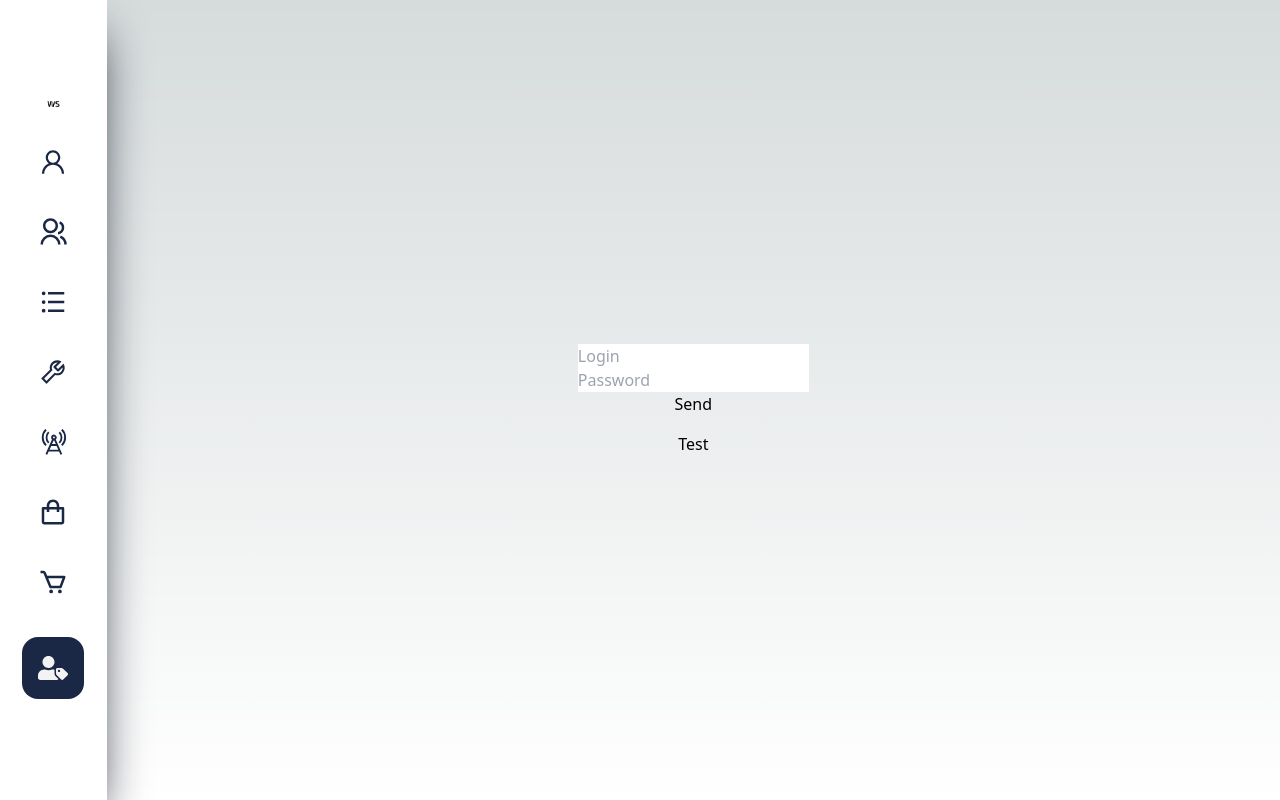
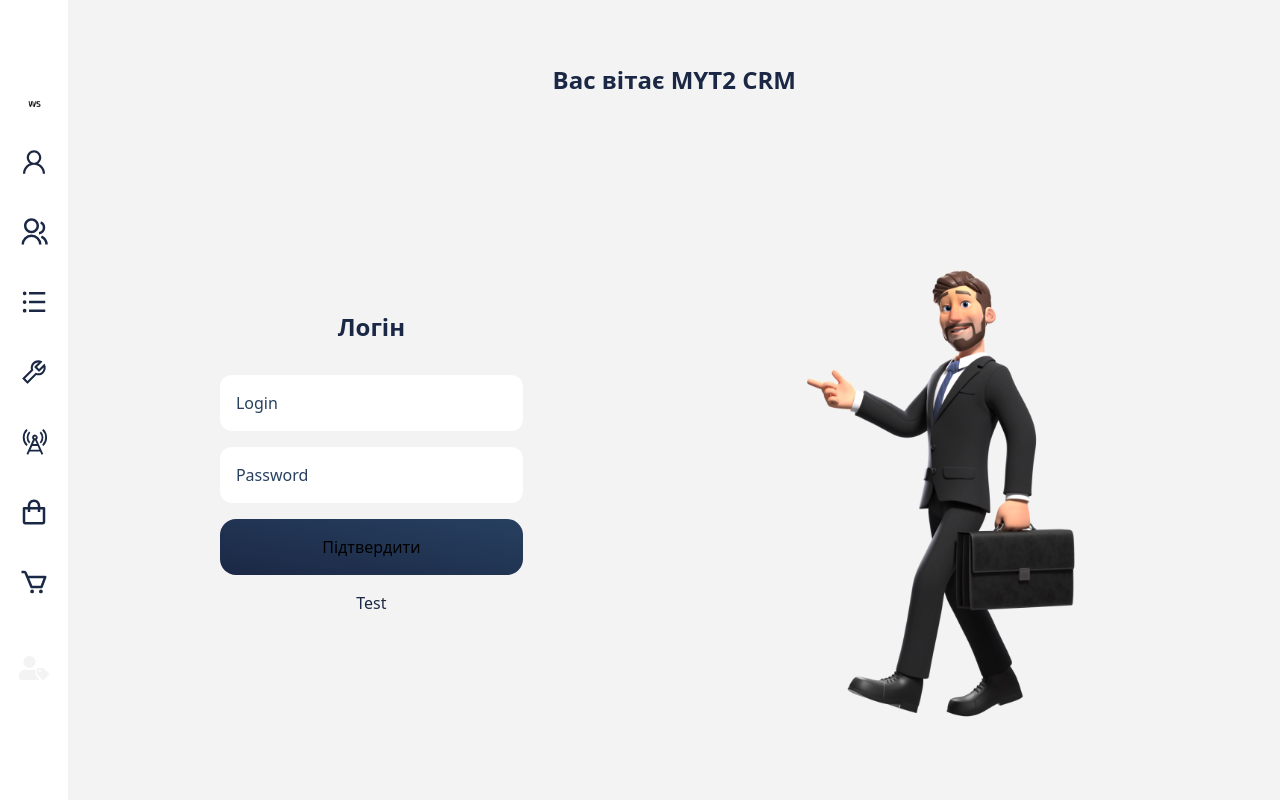
Before and after one commit to markulT/dvbt-crm, a Next.js app: page /auth/login in a window 1280 px wide. Built offline with nearby package versions, Linux system fonts and the light colour scheme; no server answers.

Commit message:
rest of main pages done, but should be fixed

```diff
--- a/src/components/categories/CategoryElement.tsx
+++ b/src/components/categories/CategoryElement.tsx
@@ -16,12 +16,16 @@
         await dispatch(deleteCategoryThunk({id:id}))
         dispatch(getAllCategories())
     }
-
     return (
-        <div className={"flex items-center"}>
-            <span>{name}</span>
-            <BiTrash className={"ml-4 text-2xl text-red-700 cursor-pointer"} onClick={deleteCategory} />
-            <BiPen className={"ml-4 text-2xl text-yellow-400 cursor-pointer"} />
+        <div className={"relative text-blue-5 drop-shadow-3xl shadow-blue-5 grid grid-cols-2 grid-rows-1 items-center bg-white mt-4 p-4 rounded-2xl"}>
+            <div>
+                <p className={'text-blue-4 text-sm'}>Назва</p>
+                <span className={"cursor-pointer text-xl font-medium text-blue-5"}>{name}</span>
+            </div>
+            <div className={'flex justify-end'}>
+                <BiTrash className={"ml-4 text-2xl text-red-700 cursor-pointer"} onClick={deleteCategory} />
+                <BiPen className={"ml-4 text-2xl text-yellow-400 cursor-pointer"} />
+            </div>
         </div>
     )
 }
--- a/src/pages/auth/login.tsx
+++ b/src/pages/auth/login.tsx
@@ -4,6 +4,7 @@
 import {useDispatch} from "react-redux";
 import {AppDispatch} from "@/store";
 import {fetchProducts} from "@/store/reducers/ActionCreators";
+import Image from "next/image";
 
 
 export default function Login() {
@@ -11,6 +12,7 @@
     const [email, setEmail] = useState<string>('')
     const [password, setPassword] = useState<string>('')
     const dispatch = useAppDispatch()
+
     // const dispatch = useDispatch<any>()
 
     function sendLogin() {
@@ -19,22 +21,57 @@
         }
 
         // dispatch(fetchProducts())
-        dispatch(login({email:email, password:password}))
+        dispatch(login({email: email, password: password}))
     }
+
     function testRefresh() {
         dispatch(refresh({}))
     }
 
     return (
-        <div className={"flex-1 min-h-screen min-w-screen"}>
-            <div className={"flex-col min-h-full flex-1 flex items-center justify-center"}>
+        <div className={"flex flex-col h-screen bg-white-bg min-w-screen"}>
+            <div className={'flex w-full py-16 justify-center'}>
+                <h1 className={"text-blue-5 font-semibold text-2xl"}>Вас вітає <a className={"text-blue-5 font-bold text-2xl"}>MYT2</a> CRM</h1>
+            </div>
+            <div className={"flex-row flex items-center justify-between"}>
+                <div className={"flex flex-col w-1/2 justify-center items-center"}>
+                    <p className={"text-blue-5 mb-8 text-center font-semibold text-2xl"}>Логін</p>
+                    <input
+                        className="p-4 w-1/2 py-4 font-medium rounded-xl text-blue-5 placeholder-blue-4 focus:outline-0"
+                        type="text" value={email} onChange={(e) => {
+                        setEmail(e.target.value)
+                    }}
+                        placeholder={"Login"}
+                    />
+                    <input
+                        className="mt-4 p-4 w-1/2 py-4 font-medium rounded-xl text-blue-5 placeholder-blue-4 focus:outline-0"
+                        type="password" value={password} onChange={(e) => {
+                        setPassword(e.target.value)
+                    }} placeholder={"Password"}
+                    />
+                    <button onClick={sendLogin}
+                            className="mt-4 bg-gradient-to-tr from-blue-5 to-blue-4 rounded-2xl p-4 w-1/2 ">Підтвердити
+                    </button>
+                    {/*<input placeholder={"Login"} className={"grow-0 text-green-950"} type="text" value={email} onChange={(e)=>{setEmail(e.target.value)}}/>*/}
 
-                <input placeholder={"Login"} className={"grow-0 text-green-950"} type="text" value={email} onChange={(e)=>{setEmail(e.target.value)}}/>
+                    {/*<input placeholder={"Password"} className={"inline-block text-green-950"} type="text" value={password} onChange={(e)=>{setPassword(e.target.value)}}/>*/}
 
-                <input placeholder={"Password"} className={"inline-block text-green-950"} type="text" value={password} onChange={(e)=>{setPassword(e.target.value)}}/>
+                    {/*<button onClick={sendLogin}>Send</button>*/}
+                    <button className={"mt-4 text-blue-5"} onClick={testRefresh}>Test</button>
+                </div>
+                <div className={'flex w-1/2 h-1/2'}>
+                    <div className="flex flex-col justify-center">
+                        <div className="relative">
+                            <img
 
-                <button onClick={sendLogin}>Send</button>
-                <button className={"mt-4"} onClick={testRefresh}>Test</button>
+                                draggable={false}
+                                className="rounded-xl"
+                                src="/pers.png"
+                                alt="logo"
+                            />
+                        </div>
+                    </div>
+                </div>
             </div>
         </div>
     )
--- a/src/pages/category/index.tsx
+++ b/src/pages/category/index.tsx
@@ -8,6 +8,7 @@
 import {FaPlus} from "react-icons/fa";
 import CreateCategoryPopup from "@/components/categories/CreateCategoryPopup";
 import CategoryElement from "@/components/categories/CategoryElement";
+import TowerElement from "@/components/towers/TowerElement";
 
 
 const CategoryPage: FC = () => {
@@ -34,37 +35,43 @@
         setName('')
     }
     return (
-        <div className={'flex-1 min-h-screen min-w-screen p-4'}>
-            <div className={"bg-gray-800 w-full p-3 rounded-3xl"}>
+        <div className={"flex flex-row bg-white-bg min-h-screen w-screen p-4"}>
+            <div className={"flex flex-col w-full"}>
+                {categories?.map(category=><CategoryElement key={category.id} name={category.name} id={category.id} />)}
+            </div>
 
-                <div className={`flex w-full items-center ${searchFocused ? "outline-amber-50" : "outline-amber-200"}`}>
-                    <input className={"p-2 bg-transparent rounded-3xl focus:outline-0"} value={search}
+
+            <div className={`flex flex-col w-1/3 items-start p-4 ${searchFocused ? "outline-amber-50" : "outline-amber-200"}`}>
+                <div className={`flex w-full bg-white p-2 rounded-2xl items-center justify-between`}>
+                    <input className={"p-2 w-full bg-transparent text-blue-5 font-medium placeholder-blue-4 focus:outline-0"} value={search}
                            onChange={(e) => {
                                setSearch(e.target.value.toString())
-                           }} type="text" placeholder={"Search..."} onFocus={() => setSearchFocused(true)}/>
-                    <BiSearch className={"text-3xl"}/>
-                    <button className={"justify-self-end rounded-[50%] bg-gradient-to-r from-red-500 via-yellow-500 to-green-500 p-4"} onClick={()=>{setCreate(true)}}>
-                        <FaPlus className={"text-l"} />
-                    </button>
-                    {/*<CreateCategoryPopup className={"absolute"} visible={create}  />*/}
-                    <div className={`h-screen w-screen flex items-center justify-center absolute top-0 left-0 z-10 backdrop-blur-lg ${create ? "visible" : "hidden"}`} onClick={(e) => {
-                        // console.log(e.target.closest('div.absolute') == e.target)
-                        // setCreate(false)
-                        if (e.target.closest('div.absolute') == e.target) setCreate(false)
-                    }}>
-                        <div className={"flex flex-col items-center px-4 py-8 bg-green-600 rounded-3xl z-30"}>
-                            <input className={"p-2 color-red-500 bg-gray-800"} type="text" onChange={(e)=>{setName(e.target.value)}} value={name} placeholder={"Назва категорії.."}/>
-                            <button onClick={submitCreate} className={"bg-orange-950 rounded-3xl mt-4 p-4"}>Створити</button>
-                        </div>
-                    </div>
-
-                </div>
-                    {categories?.map(category=><CategoryElement key={category.id} name={category.name} id={category.id} />)}
-                <div>
-
+                           }} type="text" placeholder={"Пошук..."} onFocus={() => setSearchFocused(true)}/>
+                    <BiSearch className={"text-2xl text-blue-5 m-2 hover:scale-110 hover:text-blue-6 transition-all duration-500"}/>
+                    {/*<button className={"justify-self-end rounded-[50%] bg-gradient-to-r from-red-500 via-yellow-500 to-green-500 p-4"} onClick={()=>{setCreate(true)}}>*/}
+                    {/*    <FaPlus className={"text-l"} />*/}
+                    {/*</button>*/}
                 </div>
 
 
+                {/*<CreateCategoryPopup className={"absolute"} visible={create}  />*/}
+                <div className={`w-full mb-8 h-full items-center justify-center  ${!create ? "visible" : "hidden"}`} onClick={(e) => {
+                    // console.log(e.target.closest('div.absolute') == e.target)
+                    // setCreate(false)
+                    if (e.target.closest('div.absolute') == e.target) setCreate(false)
+                }}>
+                    <div className={"h-full bg-white rounded-3xl"}>
+                        <div className="flex flex-col  mt-4  p-4 items-center justify-between py-4 ">
+                            <p className={"mt-4 text-blue-5 font-semibold text-xl"}>Додати категорію</p>
+                            <input
+                                className="mt-4 p-4 py-4 font-medium rounded-xl text-blue-5 w-full border-blue-5 border-2 placeholder-blue-4 focus:outline-0"
+                                type="text" onChange={(e)=>{setName(e.target.value)}} value={name} placeholder={"Назва категорії.."}
+                            />
+                            <button onClick={submitCreate} className="mt-4 bg-gradient-to-tr from-blue-5 to-blue-4 rounded-2xl p-4 w-full">Створити</button>
+                        </div>
+                        <p className={"mt-4 p-4 text-blue-5 font-semibold text-xl"}>Я б, звісно, це нафіг звідси забрав, і додав оцю фічу десь в товари, бо по-суті тут тіки Назва, і на цьому все, тому ну таке це в 1 окрему сторінку виносити</p>
+                    </div>
+                </div>
             </div>
         </div>
     )
--- a/src/pages/clients/[page].tsx
+++ b/src/pages/clients/[page].tsx
@@ -5,6 +5,7 @@
 import {getPageClients} from "@/store/reducers/clientReducer";
 import ClientElement from "@/components/ClientElement";
 import Paginator from "@/components/Paginator";
+import OrderElement from "@/components/orders/orderElement";
 
 
 export default function Clients() {
@@ -25,24 +26,25 @@
         }
     }, [])
 
-
-
     return (
-        <div className={'flex-1 bg-blue-5 min-h-screen min-w-screen p-4'}>
+        <div className={"flex flex-row bg-white-bg min-h-screen w-screen p-4"}>
             <div className={"bg-gray-800 w-full p-3 rounded-3xl"}>
 
-                <div className={`flex items-center bg-white rounded-2xl drop-shadow-2xl ${searchFocused ? "outline-amber-50" : "outline-amber-200"}`}>
-                    <input className={"p-2 text-blue-5 font-medium bg-transparent rounded-3xl focus:outline-0"} value={search} onChange={(e)=>{
-                        setSearch(e.target.value.toString())
-                    }} type="text" placeholder={"Search..."} onFocus={()=>setSearchFocused(true)}/>
-                    <BiSearch className={"text-3xl"} />
+                <div className={`flex w-full items-center ${searchFocused ? "outline-amber-50" : "outline-amber-200"}`}>
+                    <div className={`flex w-full bg-white p-2 rounded-2xl items-center justify-between`}>
+                        <input className={"p-2 w-full bg-transparent text-blue-5 font-medium placeholder-blue-4 focus:outline-0"} value={search}
+                               onChange={(e) => {
+                                   setSearch(e.target.value.toString())
+                               }} type="text" placeholder={"Пошук..."} onFocus={() => setSearchFocused(true)}/>
+                        <BiSearch className={"text-2xl text-blue-5 m-2 hover:scale-110 hover:text-blue-6 transition-all duration-500"}/>
+                    </div>
                 </div>
 
-                <div>
+                <div className={"flex flex-col w-full"}>
+                    {/* eslint-disable-next-line react/jsx-key */}
                     {clientList ? clientList.map((client)=>(<ClientElement fullName={client.fullName} email={client.email} id={client.id}/>)) : ''}
                 </div>
 
-                <Paginator name={"clients"} length={length} pageSize={5}/>
 
             </div>
         </div>
--- a/src/pages/engineers/[page].tsx
+++ b/src/pages/engineers/[page].tsx
@@ -29,15 +29,27 @@
     },[])
 
     return (
-        <div className={'flex-1 min-h-screen min-w-screen p-4'}>
+        <div className={"flex flex-row bg-white-bg min-h-screen w-screen p-4"}>
+
+
+            {/*<button className={"p-3 bg-gray-800 rounded-3xl mb-4"} onClick={()=>{router.push('/orders/test')}}>*/}
+            {/*    Take order (Test)*/}
+            {/*</button>*/}
+
             <div className={"bg-gray-800 w-full p-3 rounded-3xl"}>
 
                 <div className={`flex w-full items-center ${searchFocused ? "outline-amber-50" : "outline-amber-200"}`}>
-                    <input className={"p-2 bg-transparent rounded-3xl focus:outline-0"} value={search}
-                           onChange={(e) => {
-                               setSearch(e.target.value.toString())
-                           }} type="text" placeholder={"Search..."} onFocus={() => setSearchFocused(true)}/>
-                    <BiSearch className={"text-3xl"}/>
+                    <div className={`flex w-full bg-white p-2 rounded-2xl items-center justify-between`}>
+                        <input className={"p-2 w-full bg-transparent text-blue-5 font-medium placeholder-blue-4 focus:outline-0"} value={search}
+                               onChange={(e) => {
+                                   setSearch(e.target.value.toString())
+                               }} type="text" placeholder={"Пошук..."} onFocus={() => setSearchFocused(true)}/>
+                        <BiSearch className={"text-2xl text-blue-5 m-2 hover:scale-110 hover:text-blue-6 transition-all duration-500"}/>
+                        {/*<button className={"justify-self-end rounded-[50%] bg-gradient-to-r from-red-500 via-yellow-500 to-green-500 p-4"} onClick={()=>{setCreate(true)}}>*/}
+                        {/*    <FaPlus className={"text-l"} />*/}
+                        {/*</button>*/}
+                    </div>
+
                     {/*<button className={"justify-self-end rounded-[50%] bg-gradient-to-r from-red-500 via-yellow-500 to-green-500 p-4"} onClick={()=>{setCreate(true)}}>*/}
                     {/*    <FaPlus className={"text-l"} />*/}
                     {/*</button>*/}
@@ -55,7 +67,7 @@
 
                 </div>
 
-                <div>
+                <div className={"flex flex-col w-full"}>
                     {engineers.map(engineer=><EngineerElement key={engineer.id} email={engineer.email} fullName={engineer.fullName} id={engineer.id} />)}
                 </div>
 
--- a/src/pages/products/[page].tsx
+++ b/src/pages/products/[page].tsx
@@ -77,8 +77,8 @@
                     if (e.target.closest('div.absolute') == e.target) setCreate(false)
                 }}>
                     <div className={"h-full bg-white rounded-3xl "}>
-                        <div className="flex flex-col  mt-8 h-2/3 p-4 items-center justify-between py-8 ">
-                            <p className={"text-blue-5 font-semibold text-xl"}>Додати башту</p>
+                        <div className="flex flex-col  mt-4 h-2/3 p-4 items-center justify-between py-4 ">
+                            <p className={"text-blue-5 font-semibold text-xl"}>Додати товар</p>
                             <input
                                 className="p-4 py-4 font-medium rounded-xl text-blue-5 w-full border-blue-5 border-2 placeholder-blue-4 focus:outline-0"
                                 type="text"
@@ -107,7 +107,7 @@
                                 type="text"
                                 onChange={(e)=>{setImgName(e.target.value)}} value={imgName} placeholder={"Тут потім буде картинка(любий текст сюда).."}
                             />
-                            <button onClick={submitCreate} className="bg-gradient-to-r from-blue-5 to-blue-3 rounded-2xl p-4 w-full">Створити</button>
+                            <button onClick={submitCreate} className="bg-gradient-to-tr from-blue-5 to-blue-4 rounded-2xl p-4 w-full">Створити</button>
                         </div>
                     </div>
                 </div>
--- a/src/pages/towers/index.tsx
+++ b/src/pages/towers/index.tsx
@@ -64,7 +64,7 @@
                     if (e.target.closest('div.absolute') == e.target) setCreate(false)
                 }}>
                     <div className={"h-full bg-white rounded-3xl "}>
-                        <div className="flex flex-col  mt-8 h-2/3 p-4 items-center justify-between py-8 ">
+                        <div className="flex flex-col  mt-4 h-2/3 p-4 items-center justify-between py-4 ">
                             <p className={"text-blue-5 font-semibold text-xl"}>Додати башту</p>
                             <input
                                 className="p-4 py-4 font-medium rounded-xl text-blue-5 w-full border-blue-5 border-2 placeholder-blue-4 focus:outline-0"
@@ -94,7 +94,7 @@
                                 value={rangeInMeters}
                                 placeholder="Радіус дії (у метрах)..."
                             />
-                            <button onClick={submitCreate} className="bg-gradient-to-r from-blue-5 to-blue-3 rounded-2xl p-4 w-full">Створити</button>
+                            <button onClick={submitCreate} className="bg-gradient-to-tr from-blue-5 to-blue-4 rounded-2xl p-4 w-full">Створити</button>
                         </div>
                     </div>
                 </div>
```
Also changed, not shown: public/pers.png (added).
